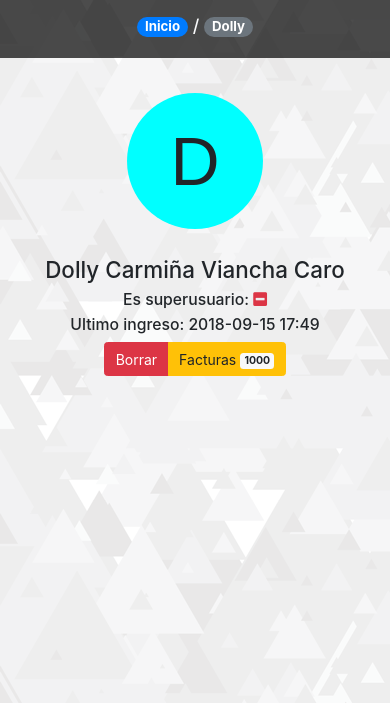
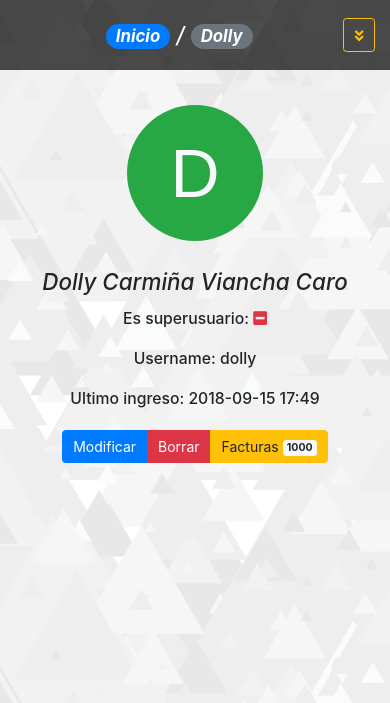
Before and after one commit to CristianFonseca03/imagen_digital, a Django app: a page that uses templates/imagen_digital/detail.html in a window 390 px wide. Shown: the top 703 px of the page. Run offline with Django 3.2, Linux system fonts and the light colour scheme; a user stored in the database is signed in; data comes from the database, SQL or seed files in the repository; both versions use the stored data as it was after the commit; parts of the project's set-up code (start-up, migrations or seed data) failed here and were passed over; some libraries are stand-ins or nearby versions.

Commit message:
Create responsive navbar from movil, change logo and login template

```diff
--- a/static/css/styles.css
+++ b/static/css/styles.css
@@ -66,7 +66,26 @@
     height: 80px;
     width: 80px;
     border-radius: 50%;
-    background-color: aqua;
     font-size: 40px;
   }
+
+  .avatar-img{
+    font-family: 'Russo One', sans-serif;
+    height: 40px;
+    width: 40px;
+    border-radius: 25%;
+    font-size: 25px;
+  }
+
+  .nounderline{
+    text-decoration: none !important
+  }
   /* -------------------------------------------------- CONTENT -------------------------------------------------- */
+  /* -------------------------------------------------- COLORS -------------------------------------------------- */
+  .bg-purple{
+    background-color:  #7d3c98;
+  }
+  .bg-pink{
+    background-color:  #fa2a83;
+  }
+  /* -------------------------------------------------- COLORS -------------------------------------------------- */
--- a/static/js/scripts.js
+++ b/static/js/scripts.js
@@ -1,3 +1,6 @@
+function randomNumber(min, max) {
+    return Math.round(Math.random() * (max - min) + min);
+}
 $("#menu-toggle").click(function (e) {
     e.preventDefault();
     $("#wrapper").toggleClass("toggled");
@@ -9,17 +12,36 @@ $("#menu-toggle").click(function (e) {
         $("#button-menu").removeClass("fa-angle-double-left");
     }
 });
+$("#menuDropdown").click(function (e) {
+    if ($("#collapseMenu").hasClass('show')) {
+        $("#button-dropdown").addClass("fa-angle-double-down");
+        $("#button-dropdown").removeClass("fa-angle-double-up");
+    } else {
+        $("#button-dropdown").addClass("fa-angle-double-up");
+        $("#button-dropdown").removeClass("fa-angle-double-down");
+    }
+});
 $(window).resize(function () {
     var i = $(window).width()
     if (i < 768) {
         $("#wrapper").removeClass("toggled");
-    } if (i > 768) {
-        $("#wrapper").addClass("toggled");
+    }
+    if ($("#wrapper").hasClass('toggled')) {
+        $("#button-menu").addClass("fa-angle-double-left");
+        $("#button-menu").removeClass("fa-angle-double-right");
+    } else {
+        $("#button-menu").addClass("fa-angle-double-right");
+        $("#button-menu").removeClass("fa-angle-double-left");
     }
 });
 $(document).ready(function () {
+    const colors = ["bg-primary","bg-danger","bg-success","bg-info","bg-purple","bg-pink"]
+    $("#color-1").addClass(colors[randomNumber(0,5)]);
+    $("#color-2").addClass(colors[randomNumber(0,5)]);
+    $("#color-3").addClass(colors[randomNumber(0,5)]);
     var i = $(window).width()
     if (i > 768) {
         $("#wrapper").addClass("toggled");
     }
+
 });
--- a/templates/imagen_digital/base_home.html
+++ b/templates/imagen_digital/base_home.html
@@ -15,13 +15,14 @@
     <!-- Sidebar -->
     <div id="sidebar-wrapper" class="d-none d-md-block">
         <div class="sidebar-nav d-flex flex-column align-items-center justify-content-between">
-            <div class="mt-5">
-                <img src="{% static 'img/instagram.png' %}">
+            <div class="mt-2 d-flex flex-column justify-content-center align-items-center">
+                <div class="circle mt-5 mb-5 d-flex justify-content-center flex-column text-center text-light"
+                     id="color-1"><i class="fas fa-camera-retro"></i>
+                </div>
+                <h3 class="text-light">Imagen Digital</h3>
             </div>
-            <div class="font-italic text-white text-center text-capitalize">
-                <h1>{{request.user.username|title }}</h1>
-            </div>
-            <div class="btn-group mb-5">
+            <h3 class="font-italic text-white text-center text-capitalize m-1">{{user.first_name}} {{user.last_name}}</h3>
+            <div class="btn-group mb-2">
                 <a class="btn btn-primary" href="{% url 'detail' request.user.username %}" role="button">Perfil</a>
                 <a class="btn btn-danger" href="{% url 'logout'%}" role="button">Cerrar cesión</a>
             </div>
@@ -34,9 +35,34 @@
             <a href="#menu-toggle" class="btn btn-outline-warning d-none d-md-block" id="menu-toggle">
                 <i id="button-menu" class="fas fa-angle-double-left"></i>
             </a>
-            <div class="col m-3 d-flex flex-row justify-content-center align-items-center text-center">
-               {% block title %}{% endblock %}
+            <div class="col m-3 pt-2 d-flex flex-row justify-content-center align-items-center text-center font-italic text-capitalize">
+                {% block title %}{% endblock %}
+                {% block title-2 %}{% endblock %}
             </div>
+            <a class="btn btn-outline-warning d-md-none" data-toggle="collapse" href="#collapseMenu" role="button"
+               aria-expanded="false" aria-controls="collapseMenu" id="menuDropdown">
+                <i id="button-dropdown" class="fas fa-angle-double-down"></i>
+            </a>
+        </div>
+        <div class="collapse d-md-none" id="collapseMenu">
+            <a href="{% url 'detail' request.user.username %}" class="nounderline">
+                <div class="bg-dark p-2 pl-3 d-flex flex-row align-items-center">
+                    <div class="avatar-img d-flex justify-content-center flex-column text-center text-light"
+                         id="color-2">{{ request.user.username|make_list|first | title}}
+                    </div>
+                    <h3 class="font-italic ml-3 mt-2 text-white text-center text-capitalize">{{request.user.username|title }}</h3>
+                </div>
+            </a>
+            <a href="#" class="nounderline">
+                <div class="pl-3 bg-secondary">
+                    <div class="p-2 pl-5 d-flex flex-row align-items-center">
+                        <div class="avatar-img d-flex justify-content-center flex-column text-center text-light bg-danger">
+                            <i
+                                    class="fas fa-arrow-alt-circle-left"></i></div>
+                        <h3 class="font-italic ml-3 mt-2 text-white text-center text-capitalize">Cerrar cesión</h3>
+                    </div>
+                </div>
+            </a>
         </div>
         <div class="container-fluid">
             <div class="m-4">
--- a/templates/imagen_digital/detail.html
+++ b/templates/imagen_digital/detail.html
@@ -2,25 +2,32 @@
 {% load static %}
 
 {% block title %}
-<h3><a href="{% url 'home'%}" class="badge badge-pill badge-primary">Inicio</a></h3>
-<h3 class="text-light">&nbsp/&nbsp</h3>
-<h3><a href="#" class="badge badge-pill badge-secondary ">{{user.username | title}}</a></h3>
+<h3><a href="{% url 'home'%}" class="badge badge-pill badge-primary d-none d-md-block">Inicio</a></h3>
+<h3 class="text-light d-none d-md-block">&nbsp/&nbsp</h3>
+<h3><a href="#" class="badge badge-pill badge-secondary d-none d-md-block">{{user.username|title}}</a></h3>
+{% endblock %}
+{% block title-2 %}
+<h1><a href="{% url 'home'%}" class="badge badge-pill badge-primary d-md-none">Inicio</a></h1>
+<h1 class="text-light d-md-none">&nbsp/&nbsp</h1>
+<h1><a href="#" class="badge badge-pill badge-secondary d-md-none">{{user.username|title}}</a></h1>
 {% endblock %}
 
 {% block content %}
 <div class="d-flex flex-column justify-content-center align-items-center">
-    <div class="circle mt-5 mb-5 d-flex justify-content-center flex-column text-center">{{ user.first_name|make_list|first | title}}</div>
-    <h1 class="mt-3 text-center text-capitalize">{{user.first_name}} {{user.last_name}}</h1>
-    <h4>Es superusuario:
+    <div class="circle mt-5 mb-5 d-flex justify-content-center flex-column text-center text-light" id="color-3">{{user.first_name|make_list|first | title}}
+    </div>
+    <h1 class="mt-3 text-center text-capitalize font-italic">{{user.first_name}} {{user.last_name}}</h1>
+    <h4 class="pt-2">Es superusuario:
         {% if user.is_superuser %}
         <i class="fas fa-check-square text-success"></i>
         {% else %}
         <i class="fas fa-minus-square text-danger"></i>
         {% endif %}
     </h4>
-    <h4 class="text-center">Ultimo ingreso: {{user.last_login|date:'Y-m-d H:i' }}</h4>
-    <div class="btn-group btn-group-toggle" data-toggle="buttons">
-        {% if user.username == request.user.username %}
+    <h4 class="text-center pt-3">Username: {{user.username}}</h4>
+    <h4 class="text-center pt-3">Ultimo ingreso: {{user.last_login|date:'Y-m-d H:i' }}</h4>
+    <div class="btn-group btn-group-toggle pt-3" data-toggle="buttons">
+        {% if user.username == request.user.username or request.user.is_superuser%}
         <a class="btn btn-primary" href="#" role="button">Modificar</a>
         {% endif %}
         {% if request.user.is_superuser %}
--- a/templates/imagen_digital/home.html
+++ b/templates/imagen_digital/home.html
@@ -2,7 +2,11 @@
 {% load static %}
 
 {% block title %}
-<h3><a href="#" class="badge badge-pill badge-secondary ">Inicio</a></h3>
+<h3><a href="#" class="badge badge-pill badge-primary d-none d-md-block">Inicio</a></h3>
+{% endblock %}
+
+{% block title-2 %}
+<h1><a href="#" class="badge badge-pill badge-primary d-md-none">Inicio</a></h1>
 {% endblock %}
 
 {% block content %}
```
Also changed, not shown: static/css/main.css (+31 -3 lines), templates/imagen_digital/base_login.html (+27 -11 lines), db.sqlite3, static/img/default-profile.png (deleted), static/img/instagram.png (deleted).
